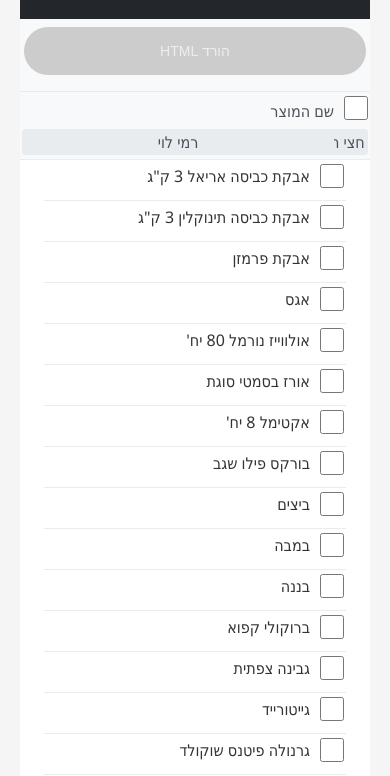
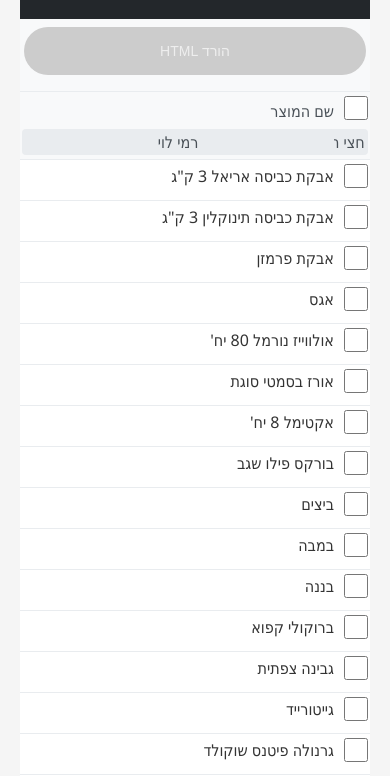
Before and after one commit to danif1973/shopping-list, a plain HTML site: page index.html in a window 390 px wide. Shown: the part 66-842 px from the top of the page. Drawn offline with Linux system fonts and the light colour scheme.

Commit message:
HTML more mobile friendly

```diff
--- a/index.html
+++ b/index.html
@@ -23,15 +23,8 @@
         .summary-item.recommended { border-left-color: #ffc107; background: #fff3cd; }
         .summary-item h4 { color: #155724; margin-bottom: 5px; }
         .summary-item .total { font-size: 1.5em; font-weight: bold; color: #28a745; }
-        .products-container {
-            flex: 1 1 auto; min-height: 0; overflow-y: auto;
-            padding: 0 24px;
-        }
-        .product-item {
-            display: grid; grid-template-columns: 50px 1fr auto auto; gap: 8px;
-            padding: 6px 32px;
-            border-bottom: 1px solid #e9ecef; align-items: center; font-size: 0.95em; min-height: 28px;
-        }
+        .products-container { flex: 1 1 auto; min-height: 0; overflow-y: auto; }
+        .product-item { display: grid; grid-template-columns: 50px 1fr auto auto; gap: 8px; padding: 6px 10px; border-bottom: 1px solid #e9ecef; align-items: center; font-size: 0.95em; min-height: 28px; }
         .product-item:hover { background-color: #f8f9fa; }
         .product-item.selected { background-color: #e8f5e8; }
         .checkbox { width: 16px; height: 16px; cursor: pointer; accent-color: #28a745; }
```
Also changed, not shown: shopping_list.html (+2 -9 lines).
